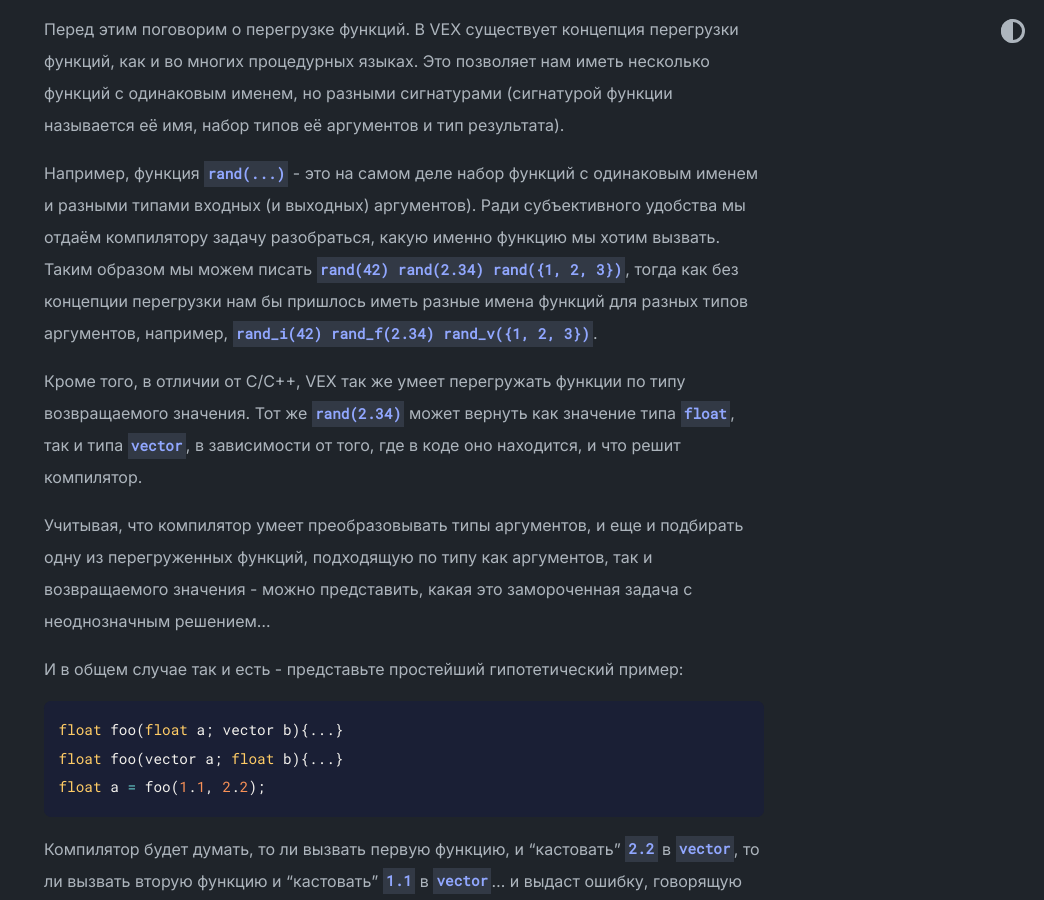
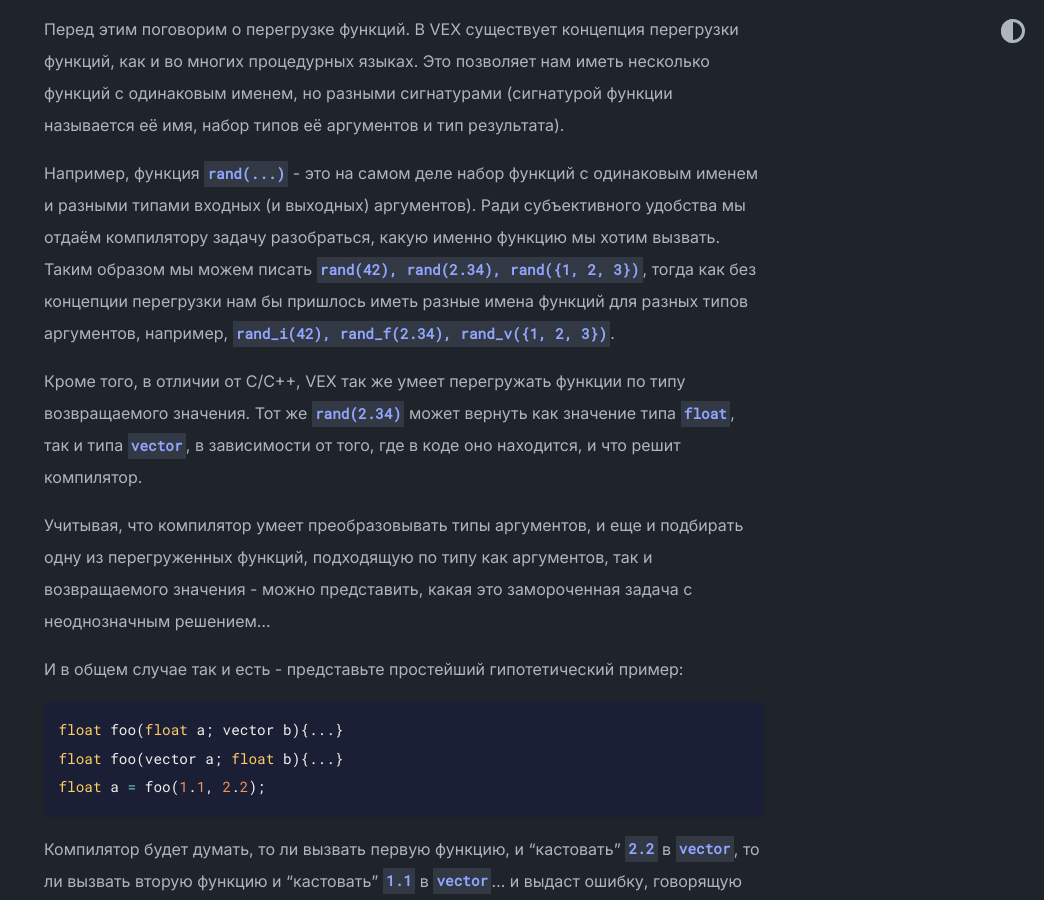
Before and after one commit to pedohorse/cg-community-hub, a Jekyll site: the page built from houdini/vex.md, in a window 1280 px wide and 900 px high, scrolled down 16572 px. Shown: the whole window, without its empty margins (236-1280 px from the left). Built offline with Jekyll 4.4.1, drawn with Linux system fonts in a browser that asks for light colours; our own code applies the rules of GitHub Pages for plain Markdown files.

Commit message:
minor stylistic corrections

````diff
--- a/houdini/vex.md
+++ b/houdini/vex.md
@@ -487,7 +487,7 @@ a += b += c += (2 < b) ? (b + 3) : (3 & b * c);
 далее `<`,
 
 ```c
-a + =b += c+= (2 < b) ? (b + 3) : (3 & b * c);  // a = 1, b = 2, c = 3
+a + =b += c += (2 < b) ? (b + 3) : (3 & b * c);  // a = 1, b = 2, c = 3
 a += b += c += (0) ? (b + 3) : (3 & b * c);
 ```
 
@@ -508,7 +508,7 @@ a += b += c += 3 & 6;
 
 ```c
 a += b += c += 3 & 6; // 3 & 6 -> 11 & 110 = 10 = 2
-a += b += c+= 2;
+a += b += c += 2;
 ```
 
 теперь операторы `+=` выполняются `RtL` - справа на налево
@@ -596,11 +596,11 @@ float a = v3 + v4;
 функций с одинаковым именем, но разными сигнатурами (сигнатурой функции называется её имя, набор типов её аргументов и
 тип результата).
 
-Например, функция `rand(...)` - это на самом деле набор функций с одинаковым именем и разными типами
-входных (и выходных) аргументов). Ради субъективного удобства мы отдаём компилятору задачу разобраться, какую именно
-функцию мы хотим вызвать. Таким образом мы можем писать `rand(42) rand(2.34) rand({1, 2, 3})`, тогда как без концепции
-перегрузки нам бы пришлось иметь разные имена функций для разных типов аргументов, например, `rand_i(42) rand_f(2.34)
-rand_v({1, 2, 3})`.
+Например, функция `rand(...)` - это на самом деле набор функций с одинаковым именем и разными типами входных (и
+выходных) аргументов). Ради субъективного удобства мы отдаём компилятору задачу разобраться, какую именно функцию мы
+хотим вызвать. Таким образом мы можем писать `rand(42), rand(2.34), rand({1, 2, 3})`, тогда как без концепции перегрузки
+нам бы пришлось иметь разные имена функций для разных типов аргументов, например, `rand_i(42), rand_f(2.34), rand_v({1,
+2, 3})`.
 
 Кроме того, в отличии от C/C++, VEX так же умеет перегружать функции по типу возвращаемого значения. Тот же `rand(2.34)`
 может вернуть как значение типа `float`, так и типа `vector`, в зависимости от того, где в коде оно находится, и что
````
